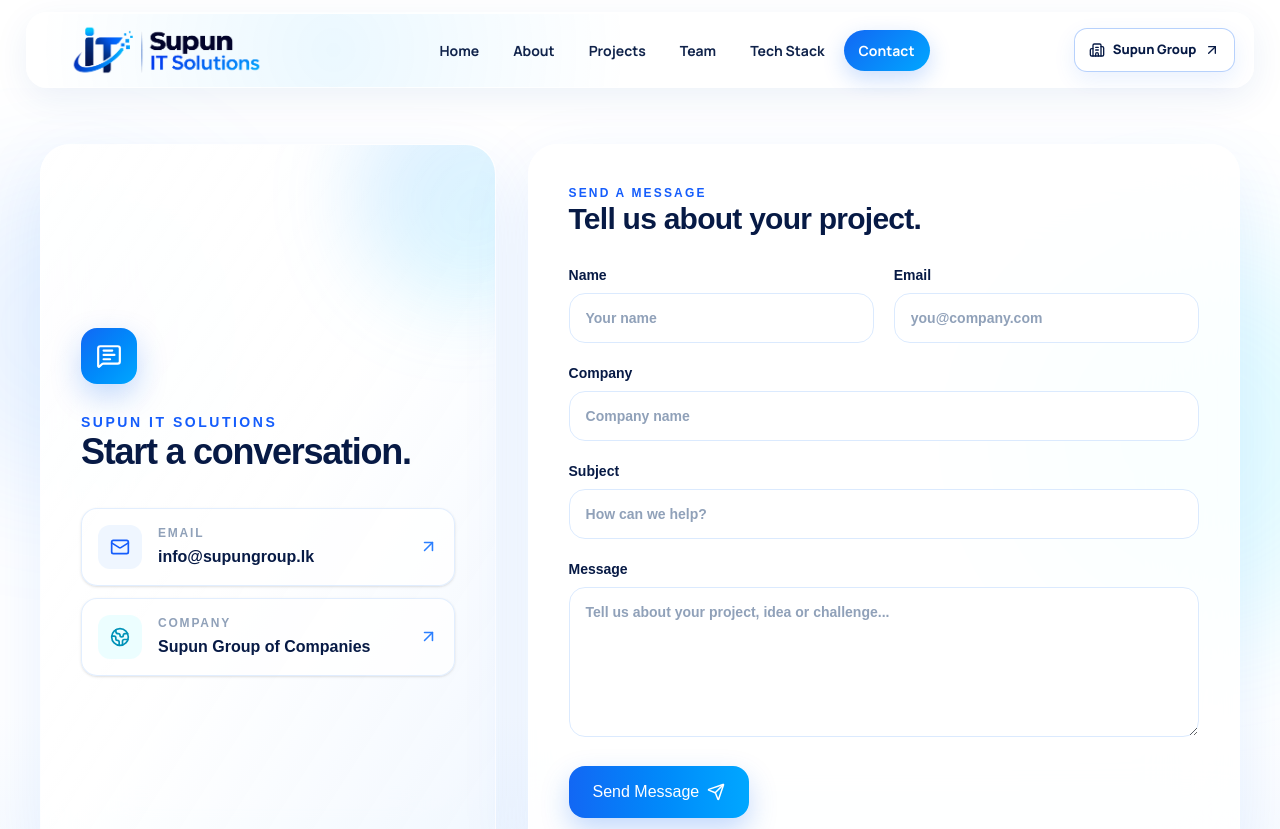
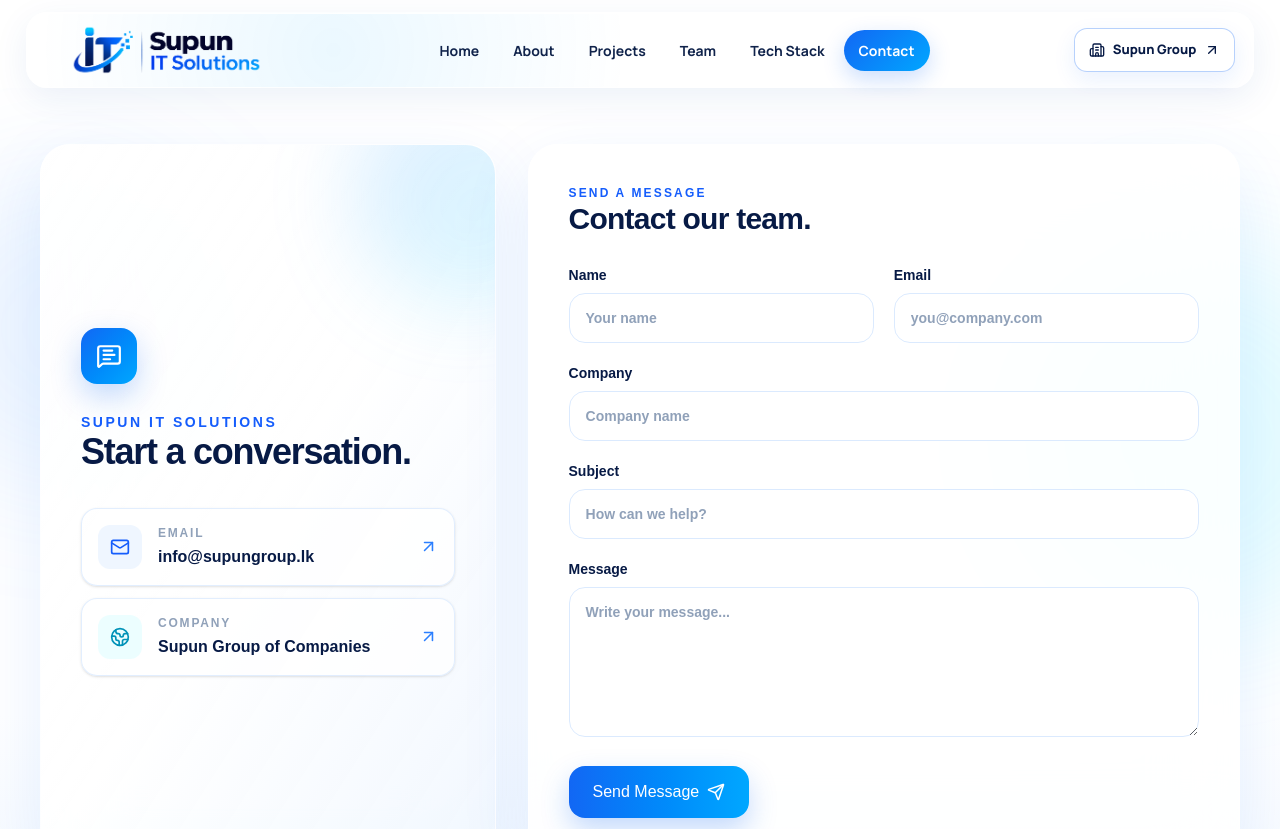
Before and after one commit to anulmethnula/Supun-IT-Solutions-Portfolio, a Next.js app in the folder supun-it-solutions/: page /contact in a window 1280 px wide. Shown: the top 829 px of the page. Built offline with nearby package versions, Linux system fonts and the light colour scheme.

Commit message:
Make contact copy suitable for internal company portfolio

```diff
--- a/supun-it-solutions/app/contact/page.tsx
+++ b/supun-it-solutions/app/contact/page.tsx
@@ -108,7 +108,7 @@ export default function Contact() {
           >
             <div className="mb-7">
               <p className="text-xs font-extrabold uppercase tracking-[0.18em] text-blue-600">Send a message</p>
-              <h2 className="mt-2 text-2xl font-extrabold tracking-[-0.025em] text-[#071a45] sm:text-3xl">Tell us about your project.</h2>
+              <h2 className="mt-2 text-2xl font-extrabold tracking-[-0.025em] text-[#071a45] sm:text-3xl">Contact our team.</h2>
             </div>
 
             <div className="grid gap-5 sm:grid-cols-2">
@@ -157,7 +157,7 @@ export default function Contact() {
               <textarea
                 name="message"
                 rows={6}
-                placeholder="Tell us about your project, idea or challenge..."
+                placeholder="Write your message..."
                 required
                 className="mt-2 w-full resize-y rounded-2xl border border-blue-100 bg-white/85 px-4 py-3.5 font-medium leading-6 text-slate-800 outline-none transition placeholder:text-slate-400 focus:border-blue-400 focus:ring-4 focus:ring-blue-100/70"
               />
```
